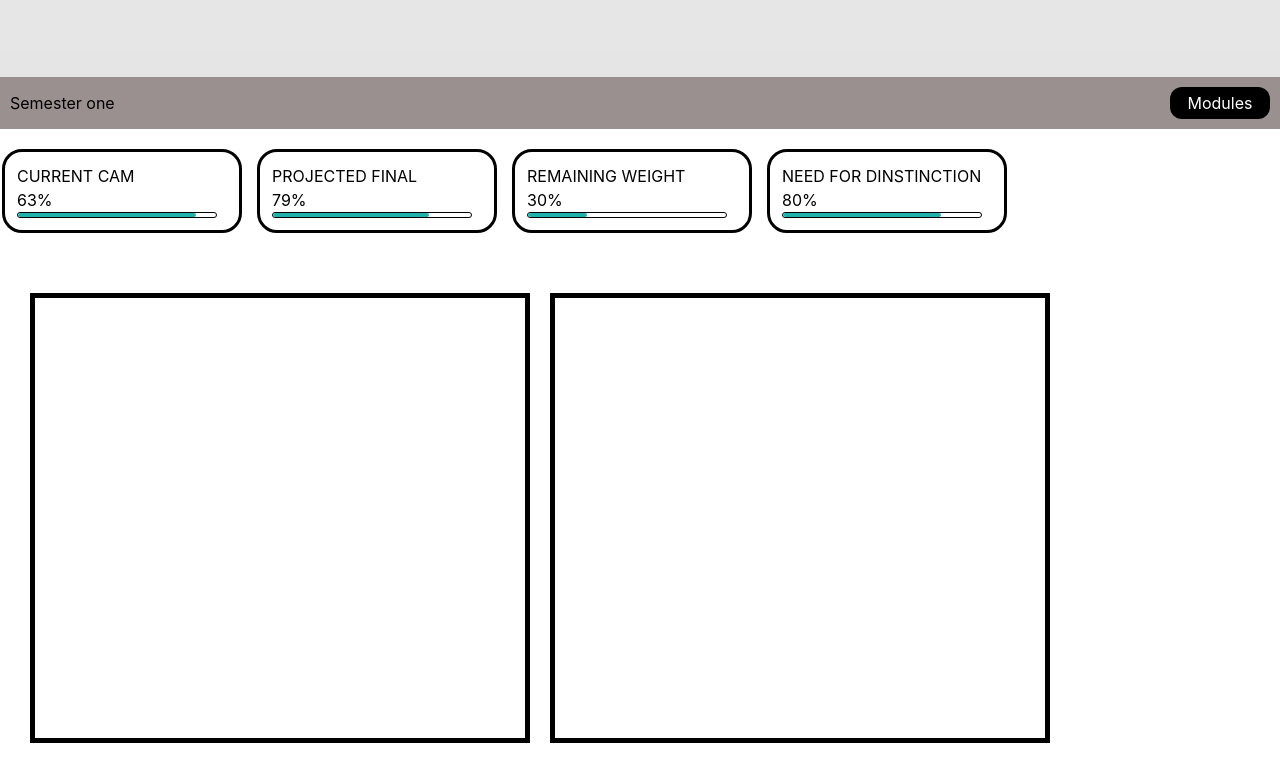
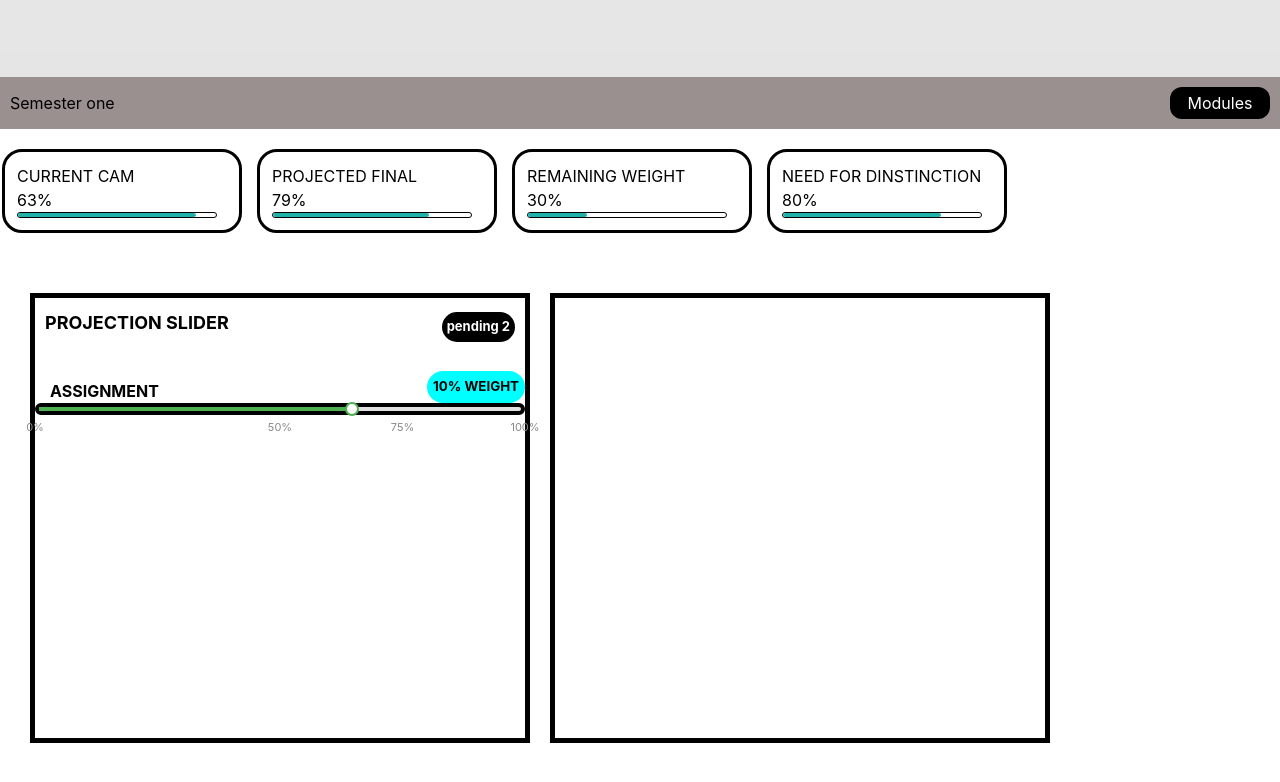
Before and after one commit to ashleynkuna33/uwc-cam-champion, a React (Vite) app in the folder uwc-cam-champion-site/: page / in a window 1280 px wide. Shown: the part 2489-3271 px from the top of the page. Built offline with nearby package versions, Linux system fonts and the light colour scheme.

Commit message:
added a slider bar, and headings

```diff
--- a/uwc-cam-champion-site/src/components/Progress.css
+++ b/uwc-cam-champion-site/src/components/Progress.css
@@ -74,7 +74,6 @@
 }
 
 .bar-fill{
-
     height: 100%;
     width: 0;
     background-color:lightseagreen;
@@ -82,6 +81,7 @@
     transition: width 8s ease;
     display: block;
 }
+
 
 .progress-bar-container{
 
@@ -142,3 +142,116 @@
     margin-top: 30px;
     padding: 30px;
 }
+
+/* This is the third section of the page */
+
+.left-card-header{
+
+    display: flex;
+    justify-content: space-between;
+    align-items: center;
+    height:6vh;
+    padding: 10px;
+}
+
+.left-card-header-text{
+
+    font-weight: bold;
+    font-size: large;
+
+}
+
+.left-card-activities{
+    font-weight: bold;
+    font-size: small;
+    background-color:black;
+    color: white;
+   margin-top: 10px;
+    padding: 5px;
+    text-align: center;
+    border-radius: 180px;
+
+}
+
+.bar-header{
+
+    display: flex;
+    justify-content: space-between;
+    align-items: end;
+    margin-left: 15px;
+    margin-top: 25px;
+
+}
+
+.bar-header h5{
+    font-weight: bold;
+
+}
+
+.bar-header p{
+
+    font-weight: bold;
+    background-color: aqua;
+    padding: 6px;
+    font-size: smaller;
+    border-radius: 180px;
+}
+
+
+.left-bar-line{
+
+    width: 100%;
+    background-color:#e0e0e0;
+    height: 12px;
+    border:4px solid black;
+    border-radius: 180px;
+    position: relative;
+}
+
+.left-bar-line:hover{
+
+    cursor: pointer;
+}
+
+.left-bar-line span{
+
+    position: absolute;
+    height: 100%;
+    background: #4caf50;
+    top: 0;
+    left: 0;
+
+}
+.under-line-measurement{
+ position:relative;
+
+ width: 100%;
+ margin-top: 4px;
+}
+
+.under-line-measurement span{
+
+    position:absolute;
+    transform: translateX(-50%);
+    font-size: 11px;
+    color: #888;
+
+}
+
+.left-line-thumb{
+    position: absolute;
+    width: 14px;
+    height: 14px;
+    background: white;
+    border:2px solid #4caf50;
+    border-radius: 50%;
+    top: 50%;
+    transform: translate(-50%, -50%);
+
+
+}
+
+
+.left-card-progress-bar{overflow: visible;}
+
+.left-bar-line{ margin-right: 8px ;}
--- a/uwc-cam-champion-site/src/screens/Progress.jsx
+++ b/uwc-cam-champion-site/src/screens/Progress.jsx
@@ -2,9 +2,23 @@
 import "../components/Progress.css";
 
 
+import { useRef, useState } from "react";
+
+function Progress() {
 
 
-function Progress() {
+  const barRef= useRef(null);
+  const [cam, setcam] = useState(65);
+
+  const camMark =(event)=>{
+
+    const bar =barRef.current.getBoundingClientRect();
+    const clickX = e.clientX - bar.left;
+    const percent = Math.min(100, Math.max(0, (clickX / bar.width) * 100));
+    setCam(Math.round(percent));
+
+
+  }
 
 
     return (
@@ -109,6 +123,35 @@ function Progress() {
 
             <div className="left-card">
 
+                <div className="left-card-header">
+                    <p className="left-card-header-text"><span>PROJECTION SLIDER</span></p>
+                    <span className="left-card-activities">pending 2</span>
+                </div>
+
+                <div className="left-card-progress-bar">
+                    <div className="process-bar-header">
+
+                        <div className="bar-header">
+                            <h5>ASSIGNMENT</h5>
+                            <p>10% WEIGHT</p>
+                        </div>
+
+                        <div className="left-bar-line" ref={barRef} onClick={camMark}>
+                           <span style={{width:`${cam}%`}}></span>
+                            <div className="left-line-thumb" style={{left: `${cam}%`}}></div>
+                        </div>
+
+
+                    </div>
+
+                    <div className="under-line-measurement">
+                        <span style={{left:'0%'}}>0%</span>
+                        <span style={{left:'50%'}}>50%</span>
+                        <span style={{left:'75%'}}>75%</span>
+                        <span style={{left:'100%'}}>100%</span>
+                    </div>
+                </div>
+
             </div>
 
 
```
